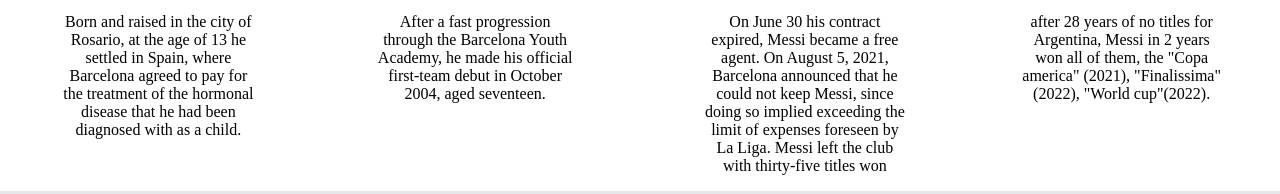
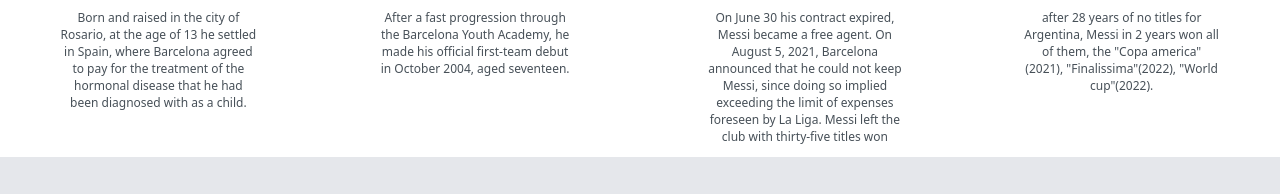
Before and after one commit to totardium/Landing-page, a plain HTML site: page index.html in a window 1280 px wide. Shown: the part 698-892 px from the top of the page. Drawn offline with Linux system fonts and the light colour scheme.

Commit message:
pics text fixed

```diff
--- a/style.css
+++ b/style.css
@@ -108,6 +108,10 @@ a {
 .messi-text {
     max-width: 200px;
     text-align: center;
+    font-family: system-ui, -apple-system, BlinkMacSystemFont, 'Segoe UI', Roboto, Oxygen, Ubuntu, Cantarell, 'Open Sans', 'Helvetica Neue', sans-serif;
+    font-weight: lighter;
+    color: #475058;
+    font-size: 12px;
 }
 
 .messi-quote {
```
